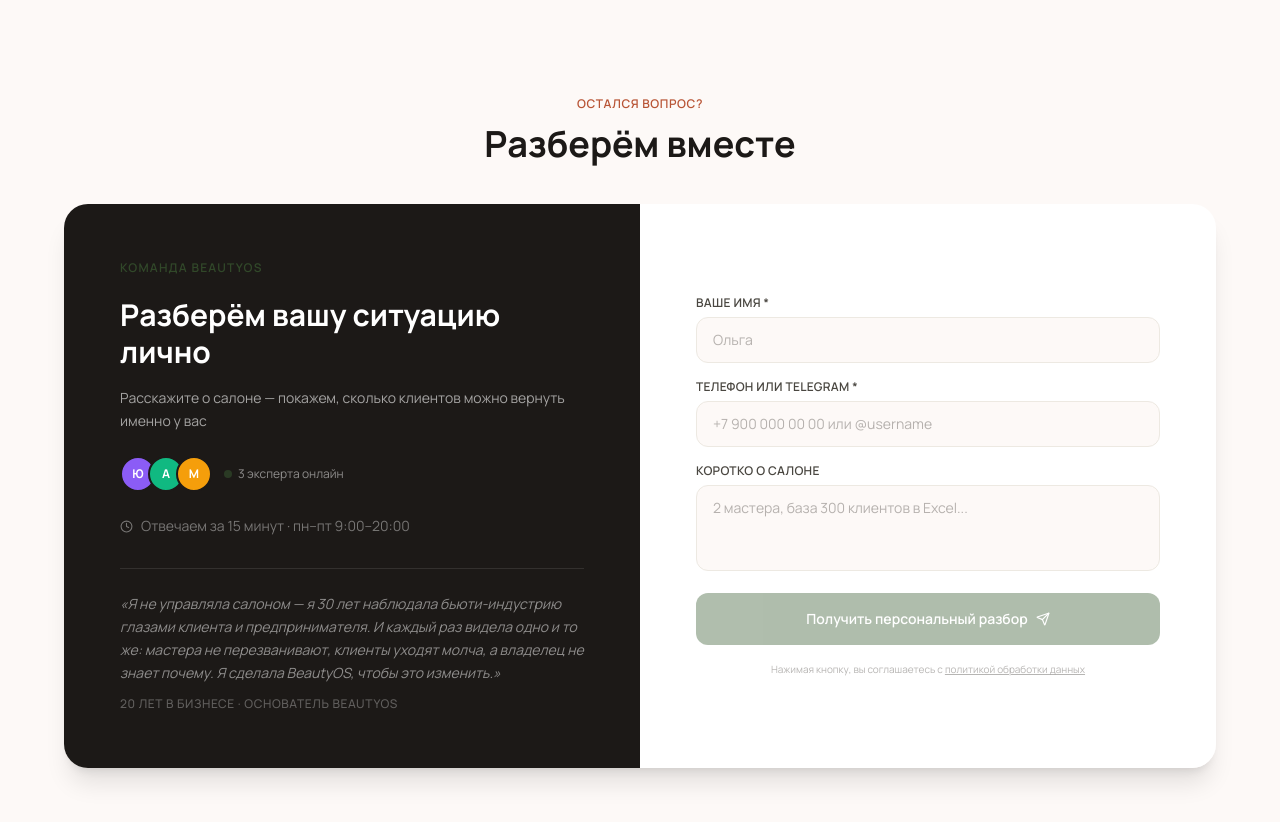
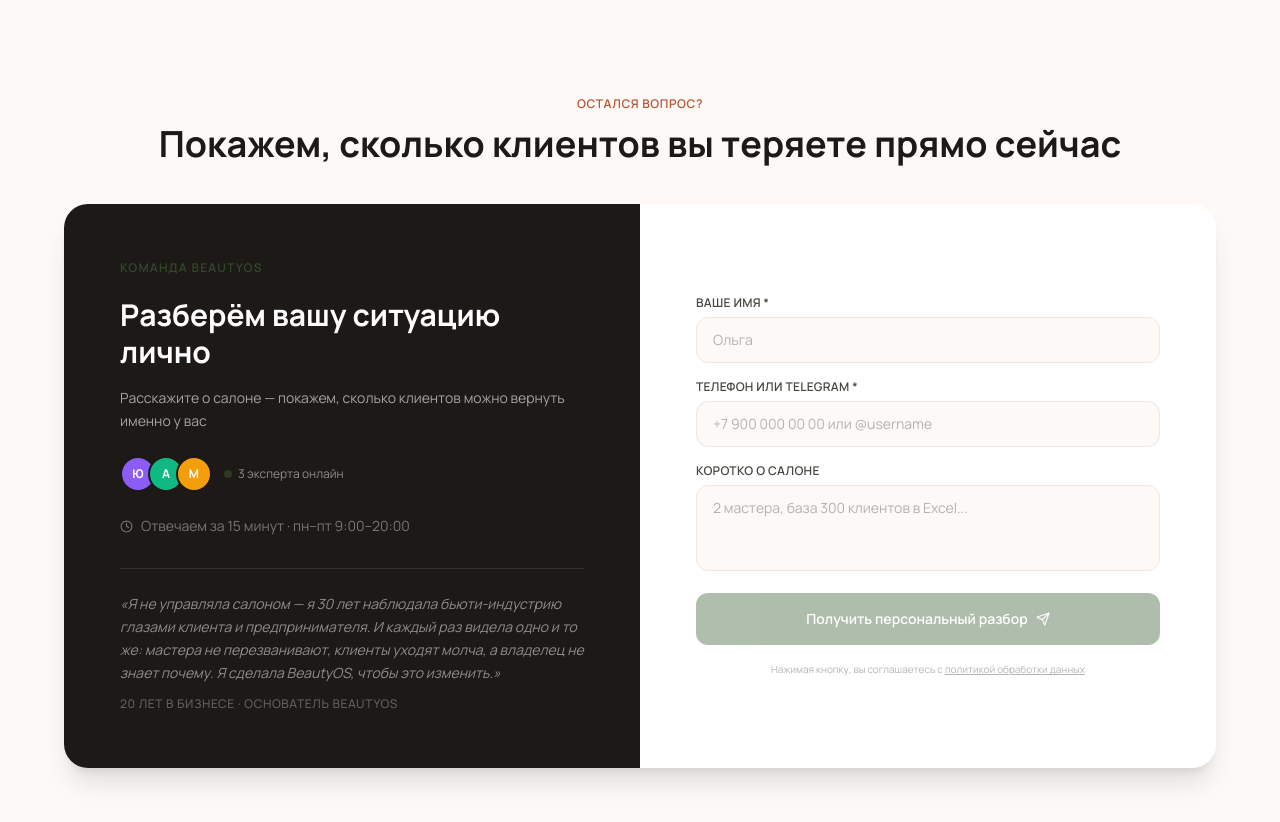
Before and after one commit to uliaionova12-debug/beautyos, a Next.js app: page / in a window 1280 px wide. Shown: the part 6080-6902 px from the top of the page. Built offline with nearby package versions, Linux system fonts and the light colour scheme.

Commit message:
Update contact block heading to chosen option 1

```diff
--- a/src/components/landing/ContactSection.tsx
+++ b/src/components/landing/ContactSection.tsx
@@ -40,7 +40,7 @@ export function ContactSection() {
 
         <div className="text-center mb-10">
           <p className="text-xs text-terracotta font-semibold uppercase tracking-wider mb-3">Остался вопрос?</p>
-          <h2 className="text-3xl md:text-4xl font-bold text-graphite">Разберём вместе</h2>
+          <h2 className="text-3xl md:text-4xl font-bold text-graphite">Покажем, сколько клиентов вы теряете прямо сейчас</h2>
         </div>
 
         <div className="rounded-3xl overflow-hidden shadow-xl grid grid-cols-1 md:grid-cols-2">
```
